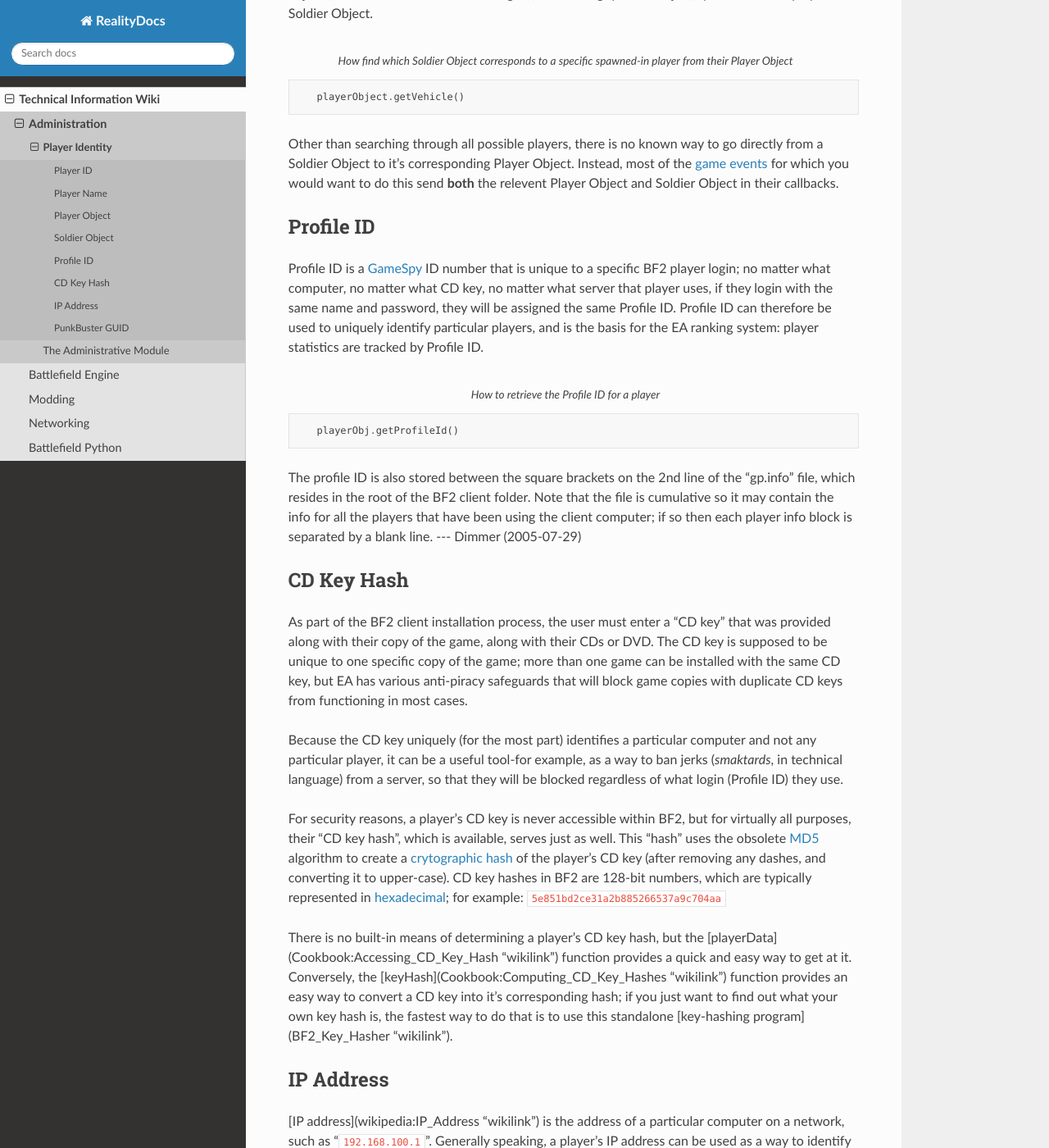
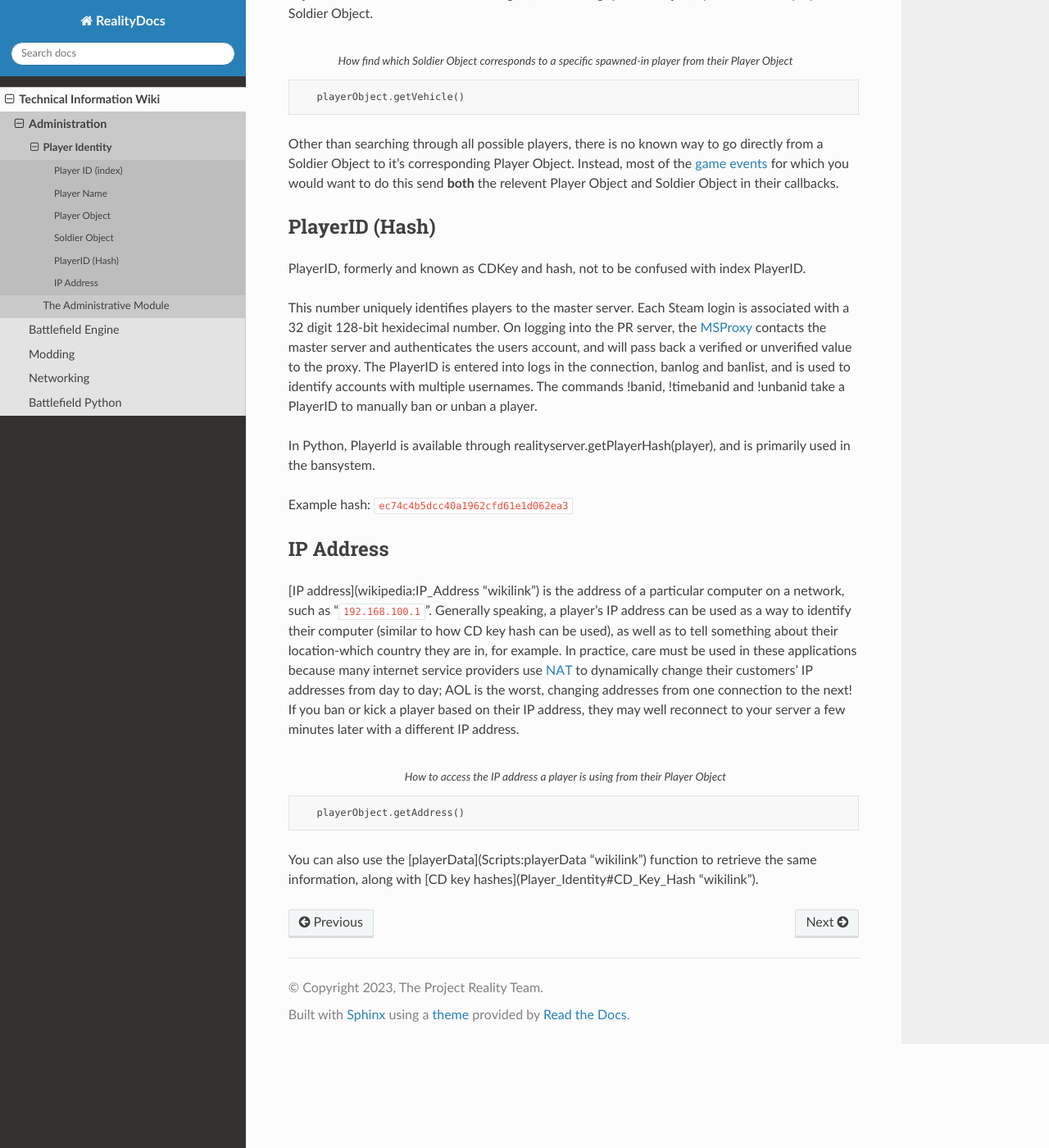
Before and after one commit to papadanku/RealityDocs, a Sphinx documentation site: the page built from docs/source/technical/admin/identity.rst, in a window 1280 px wide and 1400 px high, scrolled down 1646 px. Shown: the whole window at 82% size. Built offline with Sphinx 7.4.7 and the Read the Docs theme 2.0.0, drawn with Linux system fonts in a browser that asks for light colours; some of the changed text lies outside the part shown.

Commit message:
Update identity.rst
removed old pb info and added a blurb about playerid

```diff
--- a/docs/source/technical/admin/identity.rst
+++ b/docs/source/technical/admin/identity.rst
@@ -4,7 +4,7 @@ Player Identity
 
 There are several ways a player's identity can be represented in Battlefield 2; this page discusses them, explains some of their different uses, and shows how to access them and convert one to another.
 
-Player ID
+Player ID (index)
 ---------
 
 ``Player ID`` ("playerID", also known as "index") is the simplist and most basic way of identifying players, and is the most commonly used throughout the game. The first player to connect to the server is given a Player ID of "0"; the second gets a Player ID of "1", and so on. At the beginning of the next round the server goes through and re-assigns Player IDs for each player, again beginning at 0, so as to fill in any "holes" in the numbering system created by players who have disconnected.
@@ -46,28 +46,18 @@ If you want to know the location of a player, their current kit and weapon (cont
 
 Other than searching through all possible players, there is no known way to go directly from a Soldier Object to it's corresponding Player Object. Instead, most of the :doc:`game events <../python/reference/events>` for which you would want to do this send **both** the relevent Player Object and Soldier Object in their callbacks.
 
-Profile ID
-----------
-
-Profile ID is a `GameSpy <https://www.gamespy.net/>`__ ID number that is unique to a specific BF2 player login; no matter what computer, no matter what CD key, no matter what server that player uses, if they login with the same name and password, they will be assigned the same Profile ID. Profile ID can therefore be used to uniquely identify particular players, and is the basis for the EA ranking system: player statistics are tracked by Profile ID.
-
-.. code-block:: python
-   :caption: How to retrieve the Profile ID for a player
-
-      playerObj.getProfileId()
-
-The profile ID is also stored between the square brackets on the 2nd line of the "gp.info" file, which resides in the root of the BF2 client folder. Note that the file is cumulative so it may contain the info for all the players that have been using the client computer; if so then each player info block is separated by a blank line. \-\-- Dimmer (2005-07-29)
-
-CD Key Hash
+PlayerID (Hash)
 -----------
 
-As part of the BF2 client installation process, the user must enter a "CD key" that was provided along with their copy of the game, along with their CDs or DVD. The CD key is supposed to be unique to one specific copy of the game; more than one game can be installed with the same CD key, but EA has various anti-piracy safeguards that will block game copies with duplicate CD keys from functioning in most cases.
+PlayerID, formerly and known as CDKey and hash, not to be confused with index PlayerID.
 
-Because the CD key uniquely (for the most part) identifies a particular computer and not any particular player, it can be a useful tool-for example, as a way to ban jerks (*smaktards*, in technical language) from a server, so that they will be blocked regardless of what login (Profile ID) they use.
+This number uniquely identifies players to the master server. Each Steam login is associated with a 32 digit 128-bit hexidecimal number. On logging into the PR server, the MSProxy_ contacts the master server and authenticates the users account, and will pass back a verified or unverified value to the proxy. The PlayerID is entered into logs in the connection, banlog and banlist, and is used to identify accounts with multiple usernames. The commands !banid, !timebanid and !unbanid take a PlayerID to manually ban or unban a player.
 
-For security reasons, a player's CD key is never accessible within BF2, but for virtually all purposes, their "CD key hash", which is available, serves just as well. This "hash" uses the obsolete `MD5 <https://en.wikipedia.org/wiki/MD5>`__ algorithm to create a `crytographic hash <https://en.wikipedia.org/wiki/Cryptographic_hash_function>`__ of the player's CD key (after removing any dashes, and converting it to upper-case). CD key hashes in BF2 are 128-bit numbers, which are typically represented in `hexadecimal <https://en.wikipedia.org/wiki/Hexadecimal>`_; for example: ``5e851bd2ce31a2b885266537a9c704aa``
+.. _MSProxy: https://gitlab.com/realitymod/public/prserverproxy/
 
-There is no built-in means of determining a player's CD key hash, but the [playerData](Cookbook:Accessing_CD_Key_Hash "wikilink") function provides a quick and easy way to get at it. Conversely, the [keyHash](Cookbook:Computing_CD_Key_Hashes "wikilink") function provides an easy way to convert a CD key into it's corresponding hash; if you just want to find out what your own key hash is, the fastest way to do that is to use this standalone [key-hashing program](BF2_Key_Hasher "wikilink").
+In Python, PlayerId is available through realityserver.getPlayerHash(player), and is primarily used in the bansystem.
+
+Example hash: ``ec74c4b5dcc40a1962cfd61e1d062ea3``
 
 IP Address
 ----------
@@ -80,10 +70,3 @@ IP Address
       playerObject.getAddress()
 
 You can also use the [playerData](Scripts:playerData "wikilink") function to retrieve the same information, along with [CD key hashes](Player_Identity#CD_Key_Hash "wikilink").
-
-PunkBuster GUID
----------------
-
-The `PunkBuster <http://www.evenbalance.com/index.php?page=support-bf2.php>`__ anti-cheating system is built into Battlefield 2. PunkBuster assigns a "Globally Unique ID", or GUID, to each user, and uses this for the purpose of tracking and banning players that it detects cheating. In principle, GUIDs are pretty much the same thing as BF2's [CD key hashes](Player_Identity#CD_Key_Hash "wikilink"), but appear to initialize the MD5 algorithm differently. For all practical purposes, you can think of a player's GUID as just being a second (and different) CD key hash. Just like CD key hashes, they uniquely identify installed copies of BF2, and so can be used for all the same purposes as CD key hashes.
-
-PunkBuster GUIDs for players on a server can easily be determined by using the ``pb_sv_plist`` command from the console. Unfortunately, the "wiring" between BF2 and PunkBuster is such that RCon clients and Python scripts trying to run this command cannot receive any data back; there is therefore no way at present to access GUID information from within a script or from RCon.
```
